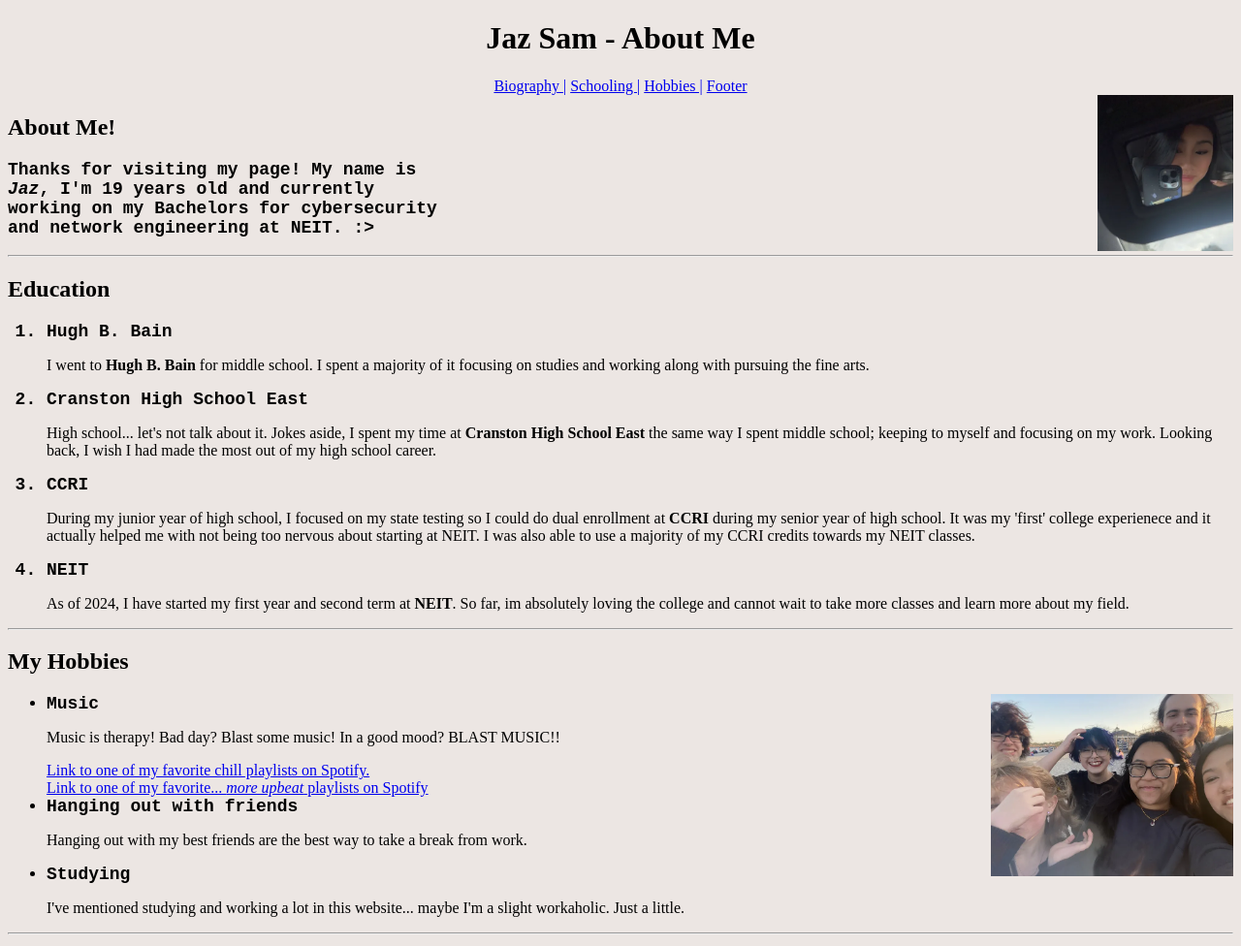
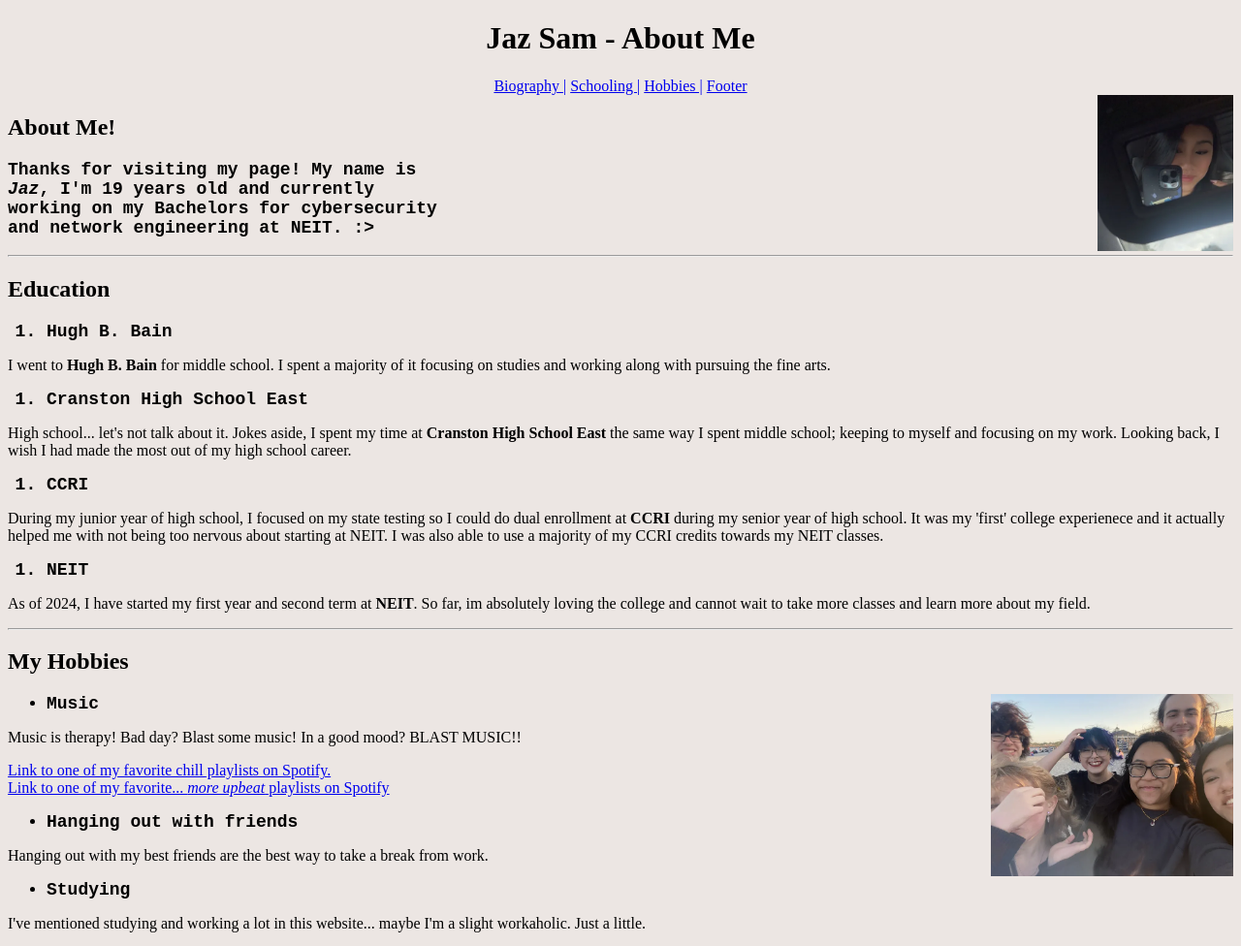
Before and after one commit to jazzsx/HTMLJS2024, a plain HTML site: page w1-bio/index.html in a window 1280 px wide. Shown: the top 976 px of the page at 97% size. Drawn offline with Linux system fonts and the light colour scheme.

Commit message:
fixed <p> and <li>

```diff
--- a/w1-bio/index.html
+++ b/w1-bio/index.html
@@ -29,37 +29,46 @@
     <h2 id="Education">Education</h2>
         <ol>
             <li style="width: 450px; font-family:'Courier New', Courier, monospace; font-size: 18px; font-weight: bold;">Hugh B. Bain</li>
+        </ol>
         <p style="font-size: medium;">I went to <strong>Hugh B. Bain</strong> for middle school. I spent a majority of it focusing on studies and working along with pursuing the fine arts.</p>
 
+        <ol>
             <li style="width: 450px; font-family:'Courier New', Courier, monospace; font-size: 18px; font-weight: bold;">Cranston High School East</li>
+        </ol>
         <p style="font-size: medium;">High school... let's not talk about it. Jokes aside, I spent my time at <strong>Cranston High School East</strong> the same way I spent middle school; keeping to myself and focusing on my work. Looking back, I wish I had made the most out of my high school career.</p>
 
+        <ol>
             <li style="width: 450px; font-family:'Courier New', Courier, monospace; font-size: 18px; font-weight: bold;">CCRI</li>
+        </ol>
         <p style="font-size: medium;">During my junior year of high school, I focused on my state testing so I could do dual enrollment at <strong>CCRI</strong> during my senior year of high school. It was my 'first' college experienece and it actually helped me with not being too nervous about starting at NEIT. I was also able to use a majority of my CCRI credits towards my NEIT classes.</p>
 
+        <ol>
            <li style="width: 450px; font-family:'Courier New', Courier, monospace; font-size: 18px; font-weight: bold;">NEIT</li>
+        </ol>
         <p style="font-size: medium;">As of 2024, I have started my first year and second term at <strong>NEIT</strong>. So far, im absolutely loving the college and cannot wait to take more classes and learn more about my field.</p>
-        </ol>
+        <hr>
 
-        <hr>
     <!--Hobby Section-->
     <h2 id="Hobbies">My Hobbies</h2>
+    <img style="float: right; width: 250px;" src="images/seniorsunsetbeach.webp" alt="Senior Sunset with Friends!">
     <ul>
-            <img style="float: right; width: 250px;" src="images/seniorsunsetbeach.webp" alt="Senior Sunset with Friends!">
         <li style="width: 450px; font-family:'Courier New', Courier, monospace; font-size: 18px; font-weight: bold;">Music</li>
+    </ul>
     <p style="font-size: medium;">Music is therapy! Bad day? Blast some music! In a good mood? BLAST MUSIC!!</p>
 
     <a style="font-size: medium;" href="https://open.spotify.com/playlist/37i9dQZF1E4nASGPZrgnxL" target="_blank">Link to one of my favorite chill playlists on Spotify.</a>
     <br>
     <a style="font-size: medium;" href="https://open.spotify.com/playlist/37i9dQZF1E4DTZUur7HqeC">Link to one of my favorite... <i>more upbeat</i> playlists on Spotify</a>
 
+    <ul>
         <li style="width: 450px; font-family:'Courier New', Courier, monospace; font-size: 18px; font-weight: bold;">Hanging out with friends</li>
+    </ul>
     <p>Hanging out with my best friends are the best way to take a break from work.</p>
 
-
+    <ul>
        <li style="width: 450px; font-family:'Courier New', Courier, monospace; font-size: 18px; font-weight: bold;">Studying</li>
+    </ul>
     <p>I've mentioned studying and working a lot in this website... maybe I'm a slight workaholic. Just a little.</p>
-        </ul>
     <hr>
     <div id="Footer">
         <p>&copy; <a href="#top">Back to Top</a>
```
Lines whose indentation alone changed are shown as unchanged.
